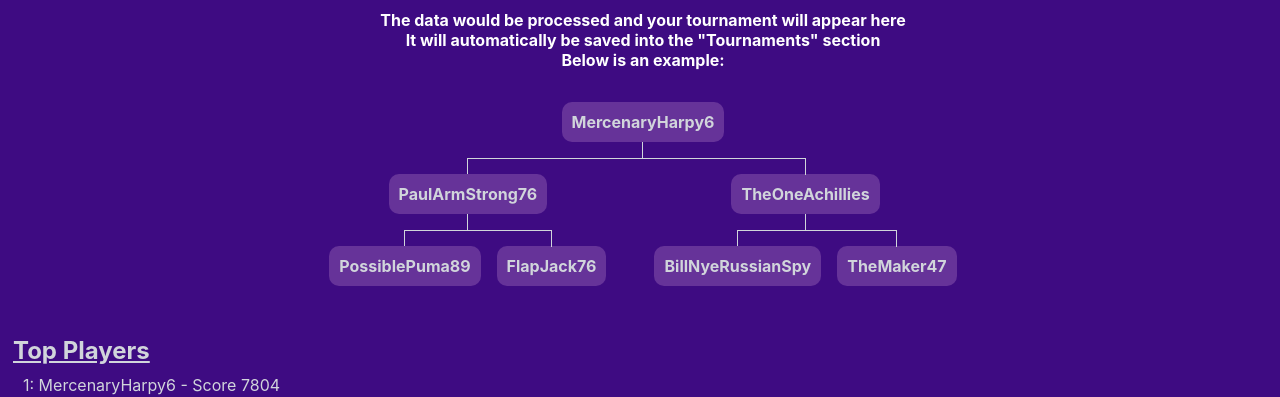
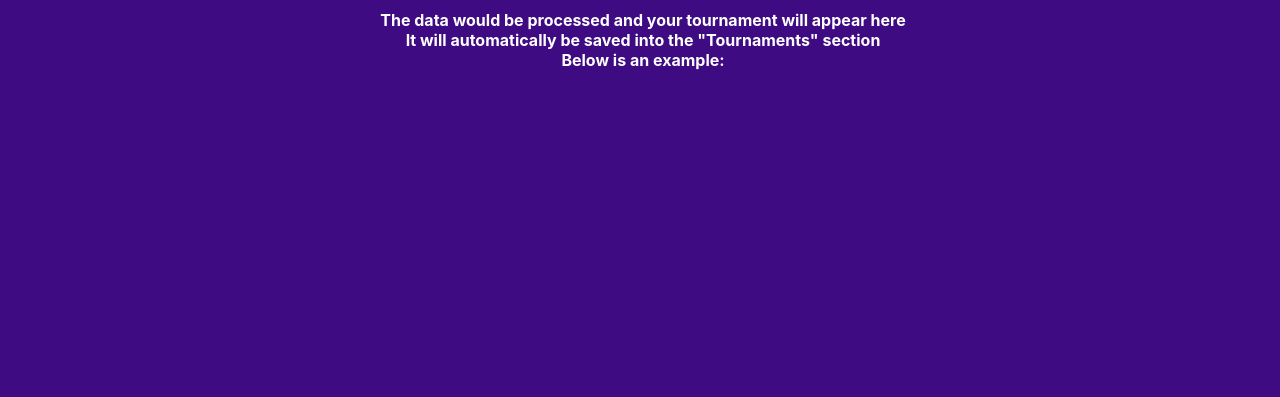
Before and after one commit to EduardoCorazon/seedhopper, a React (Create React App) app: page /seedhopper/Seeder in a window 1280 px wide. Shown: the part 535-932 px from the top of the page. Built offline with nearby package versions, Linux system fonts and the light colour scheme.

Commit message:
prototype project officially done

```diff
--- a/src/pages/Seeder/Seeder.js
+++ b/src/pages/Seeder/Seeder.js
@@ -5,50 +5,43 @@ import axios from 'axios';
 import { useState } from 'react';
 
 function Seeder() {
-  //
-  const testme=["MercenaryHarpy6","PaulArmStrong76","TheOneAchillies","PossiblePuma89","FlapJack76","BillNyeRussianSpy","TheMaker47"];
+  //users for tournament 3474131
+  const usernames=["Jolteo","GhostCoffee45","UKJoey","Scruffy90","ROCKMANX2","xwarrior1209","Golyhawhaw"];
+  const [isActive, setIsActive] = useState(false);
+
+
+
 
   //For API-Key input
   const [ApiKey, setApiKey] = useState('');
 
+
   const handleInput = () =>{
+    console.log("Api Key: "+ApiKey)
     //send the api key
-    axios.post('http://localhost:3001/challonge', {
-      "api-key": ApiKey
+    axios.post('http://localhost:3001/challonge/players', {
+      "api_key": ApiKey,
+      "tournament_id":3474131,
     })
     .then((response) => {
-      alert("POSTworks")
+      console.log(response.data)
+      console.log("Type of response: "+ typeof response.data); // string
+      alert("Your response has been Submitted")
+        setIsActive(current => !current);
     }, (error) => {
       alert("POSTfailure")
     })
-    //get the array of tournament IDs (processed in order)
-    axios.get('http://localhost:3001/challonge',{
-      "tournament_ids": []
-    })
-    .then((response) => {
-      alert("GETworks")
-    }, (error) => {
-      alert("GETfailure")
-    })
 
-    //tell the user it's ready
-    alert("The tournament has been seeded");
+
   };
 
 
-
-  /*
-  .then((response) => {
-    alert("works")
-  }, (error) => {
-    alert("failure")
-  });
-*/
 
   return (
     <>
     <div>
       <Navbar/>
+
 
       <div className='SeederIntro'>
         <div className='textintro'>
@@ -70,22 +63,22 @@ function Seeder() {
         </div>
 
 
-        <div className='SeederTree'>
+        <div className='SeederTree' style={{display: isActive ? '': 'none'}}>
           <ul>
             <li className="SeederTree__root">
-              <div className='SeederItem'><h4>{testme[0]}</h4></div>
+              <div className='SeederItem'><h4>{usernames[0]}</h4></div>
               <ul>
                 <li>
-                <div className='SeederItem'><h4>PaulArmStrong76</h4></div>
+                <div className='SeederItem'><h4>{usernames[1]}</h4></div>
                     <ul>
-                        <li><div className='SeederItem'><h4>PossiblePuma89</h4></div></li>
-                        <li><div className='SeederItem'><h4>FlapJack76</h4></div></li>
+                        <li><div className='SeederItem'><h4>{usernames[3]}</h4></div></li>
+                        <li><div className='SeederItem'><h4>{usernames[4]}</h4></div></li>
                     </ul>
                   </li>
-                <li><div className='SeederItem'><h4>TheOneAchillies</h4></div>
+                <li><div className='SeederItem'><h4>{usernames[2]}</h4></div>
                   <ul>
-                        <li><div className='SeederItem'><h4>BillNyeRussianSpy</h4></div></li>
-                        <li><div className='SeederItem'><h4>TheMaker47</h4></div></li>
+                        <li><div className='SeederItem'><h4>{usernames[5]}</h4></div></li>
+                        <li><div className='SeederItem'><h4>{usernames[6]}</h4></div></li>
                     </ul>
                 </li>
               </ul>
@@ -93,11 +86,13 @@ function Seeder() {
           </ul>
         </div>
         <div className='SeederFooter'>
+          <div style={{display: isActive ? '': 'none'}}>
           <h2 className='Top'>Top Players</h2>
           <div className='PlayerTop'>
-            <ul>1: MercenaryHarpy6 - Score 7804</ul>
-            <ul>2: PaulArmStrong76 - Score 6700</ul>
-            <ul>3: TheOneAchillies - Score 6589</ul>
+            <ul>1: {usernames[0]} - id 55404641</ul>
+            <ul>2: {usernames[1]} - id 55404701</ul>
+            <ul>3: {usernames[2]} - id 55404795</ul>
+          </div>
           </div>
         </div>
 
```
